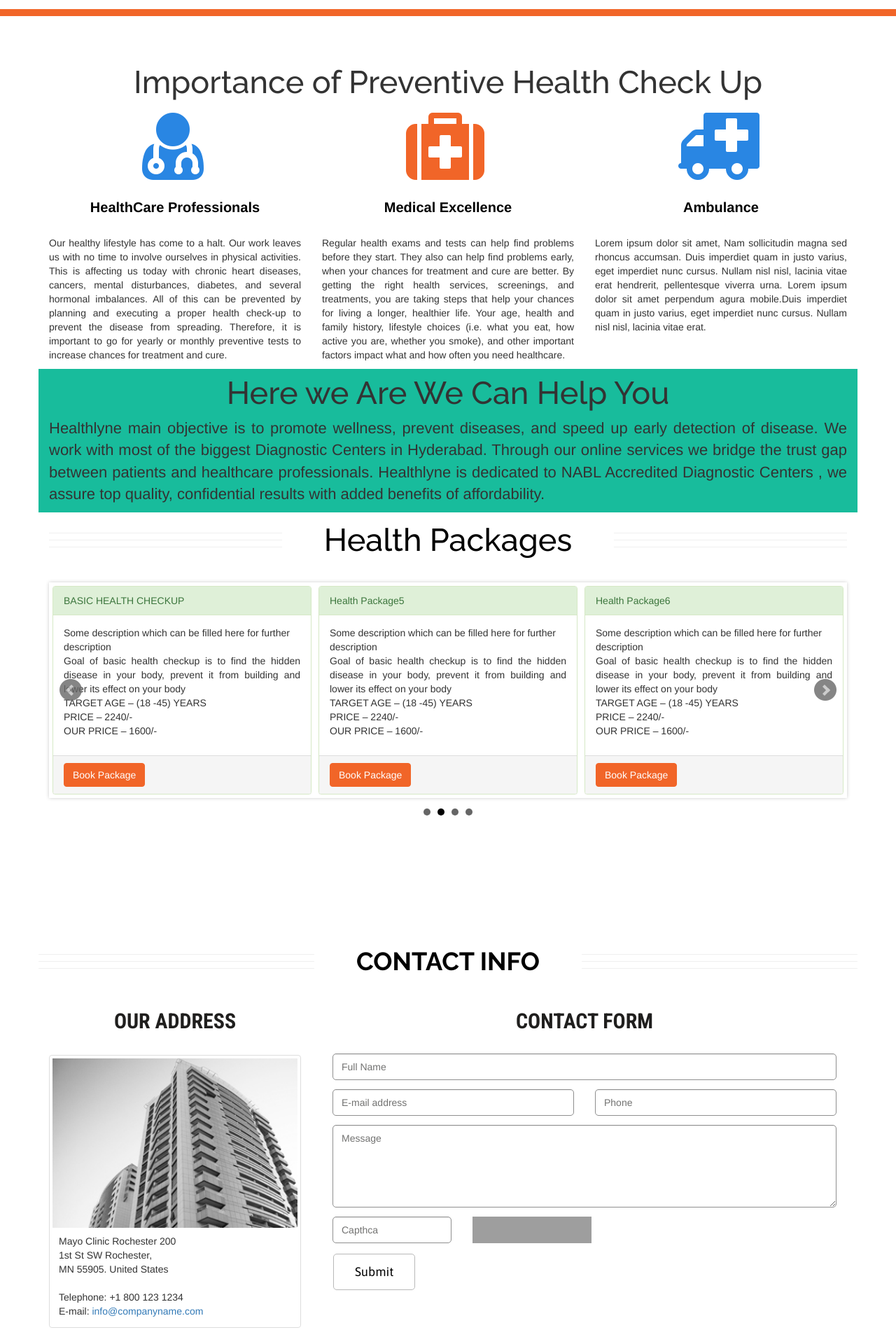
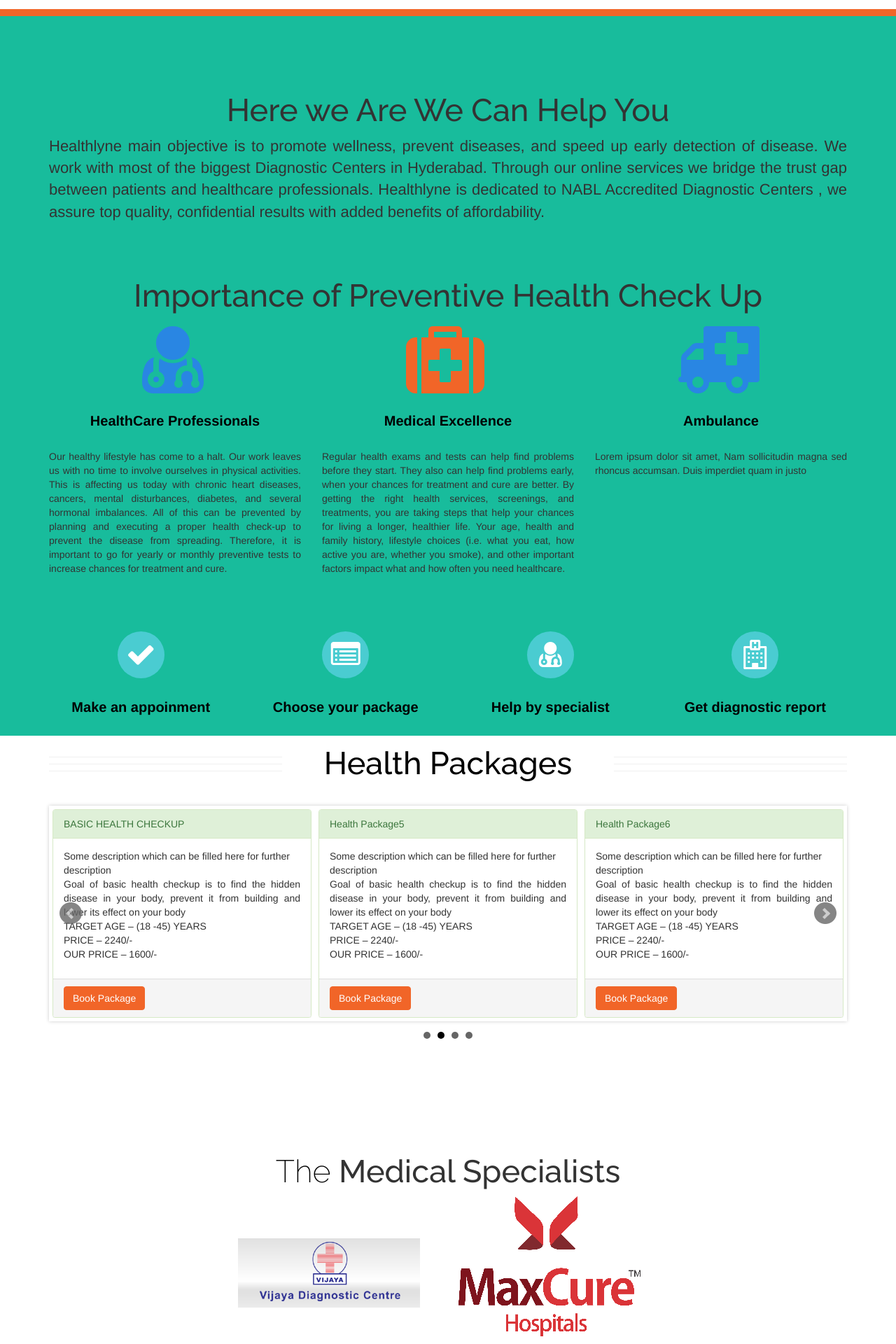
Before and after one commit to prav1psl/healthlyneweb, an Angular app: page /default in a window 1280 px wide. Shown: the part 600-2520 px from the top of the page at 70% size. Built offline with nearby package versions, Linux system fonts and the light colour scheme; grey boxes are pictures that could not be loaded; a web font is replaced by a local one.

Commit message:
Updated UI

```diff
--- a/src/app/about/about.component.css
+++ b/src/app/about/about.component.css
@@ -0,0 +1,174 @@
+#about{
+     background: #18BC9C;
+}
+#aboutInfo{
+    padding-top: 100px !important;
+}
+.home-section {
+    padding-top: 70px;
+	/*display:block;
+    position:relative;
+    z-index:120;
+	background-color: #fff;*/
+}
+
+
+.home-section.nopadding {
+    padding-top: 0;
+    padding-bottom: 0;
+	display:block;
+    position:relative;
+    z-index:120;
+}
+.home-section.nopadding-bot {
+    padding-bottom: 0;
+}
+.home-section.nopadding-top {
+    padding-top: 0;
+}
+
+@-webkit-keyframes fadeInUp {
+  0% {
+    opacity: 0;
+    -webkit-transform: translateY(20px);
+    transform: translateY(20px);
+  }
+
+  100% {
+    opacity: 1;
+    -webkit-transform: translateY(0);
+    transform: translateY(0);
+  }
+}
+
+@keyframes fadeInUp {
+  0% {
+    opacity: 0;
+    -webkit-transform: translateY(20px);
+    -ms-transform: translateY(20px);
+    transform: translateY(20px);
+  }
+
+  100% {
+    opacity: 1;
+    -webkit-transform: translateY(0);
+    -ms-transform: translateY(0);
+    transform: translateY(0);
+  }
+}
+
+.fadeInUp {
+  -webkit-animation-name: fadeInUp;
+  animation-name: fadeInUp;
+}
+
+@-webkit-keyframes fadeInUpBig {
+  0% {
+    opacity: 0;
+    -webkit-transform: translateY(2000px);
+    transform: translateY(2000px);
+  }
+
+  100% {
+    opacity: 1;
+    -webkit-transform: translateY(0);
+    transform: translateY(0);
+  }
+}
+
+@keyframes fadeInUpBig {
+  0% {
+    opacity: 0;
+    -webkit-transform: translateY(2000px);
+    -ms-transform: translateY(2000px);
+    transform: translateY(2000px);
+  }
+
+  100% {
+    opacity: 1;
+    -webkit-transform: translateY(0);
+    -ms-transform: translateY(0);
+    transform: translateY(0);
+  }
+}
+
+.fadeInUpBig {
+  -webkit-animation-name: fadeInUpBig;
+  animation-name: fadeInUpBig;
+}
+
+.paddingtop-80 {
+    padding-top: 80px !important;
+}
+
+article, aside, details, figcaption, figure, footer, header, hgroup, main, menu, nav, section, summary {
+    display: block;
+}
+
+* {
+    -webkit-box-sizing: border-box;
+    -moz-box-sizing: border-box;
+    box-sizing: border-box;
+}
+user agent stylesheet
+article, aside, footer, header, hgroup, main, nav, section {
+    display: block;
+}
+Inherited from body#page-top
+
+
+Pseudo ::before element
+
+:before, :after {
+    -webkit-box-sizing: border-box;
+    -moz-box-sizing: border-box;
+    box-sizing: border-box;
+}
+Pseudo ::after element
+
+:before, :after {
+    -webkit-box-sizing: border-box;
+    -moz-box-sizing: border-box;
+    box-sizing: border-box;
+}
+
+.box i {
+    margin-bottom: 10px;
+}
+
+.bg-skin {
+    background: #4ACCD1;
+}
+
+.circled {
+    background: #4ACCD1;
+}
+
+.circled {
+    border-radius: 50%;
+    display: inline-block;
+    color: #fff;
+    width: 1.6em;
+    height: 1.6em;
+    text-align: center;
+    line-height: 1.6em;
+}
+
+.fa-3x {
+    font-size: 3em;
+}
+
+.fa {
+    /*display: inline-block;
+    font: normal normal normal 14px/1 FontAwesome;
+    font-size: inherit;
+    text-rendering: auto;
+    -webkit-font-smoothing: antialiased;
+    -moz-osx-font-smoothing: grayscale;*/
+}
+
+* {
+    -webkit-box-sizing: border-box;
+    -moz-box-sizing: border-box;
+    box-sizing: border-box;
+}
--- a/src/app/about/about.component.html
+++ b/src/app/about/about.component.html
@@ -1,22 +1,33 @@
 <div id="about">
   <div class="container-fluid1"></div>
 
+    <div id="aboutInfo" class="container">
+        <div class="row">
+            <div class="col-lg-12 text-center aboutClsHeader">
+                <h2>Here we Are We Can Help You</h2>
+
+            </div>
+        </div>
+        <div class="row">
+            <div class="col-lg-12 aboutCls">
+                <p>
+                    Healthlyne main objective is to promote wellness, prevent diseases, and speed up early detection of disease. We work with most of the biggest Diagnostic Centers in Hyderabad. Through our online services we bridge the trust gap between patients and healthcare professionals.
+                    Healthlyne is dedicated to NABL Accredited Diagnostic Centers , we assure top quality, confidential results with added benefits of affordability.
+                </p>
+            </div>
+        </div>
+    </div>
         <div class="container">
         <div class="row">
-
             <div class="col-lg-12 text-center">
                 <h2> Importance of Preventive Health Check Up </h2>
-
             <!--<p class="mecoo">Our medical specialists care about you & your family's health</p>-->
             </div>
-
         </div>
-
     </div>
         <!--about in lg-->
     <div class="container">
         <div class="row">
-
             <div class="col-lg-4">
                 <i class="fa fa-user-md fa-5x"></i>
                 <h4>HealthCare Professionals</h4>
@@ -35,28 +46,55 @@
             <div class="col-lg-4">
                 <i class="fa fa-ambulance fa-7x"></i>
                 <h4>Ambulance</h4>
-                    <p>Lorem ipsum dolor sit amet, Nam sollicitudin magna sed rhoncus accumsan. Duis imperdiet quam in justo varius, eget imperdiet nunc cursus. Nullam nisl nisl, lacinia vitae erat hendrerit, pellentesque viverra urna. Lorem ipsum dolor sit amet perpendum agura mobile.Duis imperdiet quam in justo varius, eget imperdiet nunc cursus. Nullam nisl nisl, lacinia vitae erat.</p>
+                <p>Lorem ipsum dolor sit amet, Nam sollicitudin magna sed rhoncus accumsan. Duis imperdiet quam in justo</p>
                    <!-- <center><div class="btn btn1-default">LEARN MORE</div></center>-->
             </div>
+        </div>
+    </div>
+
+
+        <div class="container home-section">
+			<div class="row">
+				<div class="col-sm-3 col-md-3">
+					<div class="wow fadeInUp" data-wow-delay="0.2s">
+						<div class="box text-center">
+
+							<i class="fa fa-check fa-3x circled bg-skin"></i>
+							<h4 class="h-bold">Make an appoinment</h4>
 
 						</div>
 					</div>
-      <div class="container">
-            <div class="row">
-                <div class="col-lg-12 text-center aboutClsHeader">
-                    <h2>Here we Are We Can Help You</h2>
+				</div>
+				<div class="col-sm-3 col-md-3">
+					<div class="wow fadeInUp" data-wow-delay="0.2s">
+						<div class="box text-center">
+
+							<i class="fa fa-list-alt fa-3x circled bg-skin"></i>
+							<h4 class="h-bold">Choose your package</h4>
 
 						</div>
 					</div>
-            <div class="row">
-                <div class="col-lg-12 aboutCls">
-                    <p>
-                      Healthlyne main objective is to promote wellness, prevent diseases, and speed up early detection of disease. We work with most of the biggest Diagnostic Centers in Hyderabad. Through our online services we bridge the trust gap between patients and healthcare professionals.
-Healthlyne is dedicated to NABL Accredited Diagnostic Centers , we assure top quality, confidential results with added benefits of affordability.
-                    </p>
+				</div>
+				<div class="col-sm-3 col-md-3">
+					<div class="wow fadeInUp" data-wow-delay="0.2s">
+						<div class="box text-center">
+							<i class="fa fa-user-md fa-3x circled bg-skin"></i>
+							<h4 class="h-bold">Help by specialist</h4>
+
+						</div>
+					</div>
+				</div>
+				<div class="col-sm-3 col-md-3">
+					<div class="wow fadeInUp" data-wow-delay="0.2s">
+						<div class="box text-center">
+
+							<i class="fa fa-hospital-o fa-3x circled bg-skin"></i>
+							<h4 class="h-bold">Get diagnostic report</h4>
+						</div>
+					</div>
+				</div>
+			</div>
 		</div>
 
 
 </div>
-        </div>
-</div>
--- a/src/app/clients/clients.component.css
+++ b/src/app/clients/clients.component.css
@@ -0,0 +1,8 @@
+.col-md-6 img.center {
+    display: block;
+    margin: 0 auto;
+}
+.vijayaCls{
+    padding-left: 270px;
+    padding-top: 60px;
+}
--- a/src/app/clients/clients.component.html
+++ b/src/app/clients/clients.component.html
@@ -4,154 +4,24 @@
     <div class="col-lg-12 text-center">
       <h2><span class="merabi">The</span> Medical Specialists</h2>
 
-      <p class="mecoo">Lorem ipsum dolor sit amet vitae facilisus non troppo pradae</p>
+      <p class="mecoo"></p>
     </div>
 
-    <div class="col-lg-12">
-      <div id="banner_wrapper">
-        <div id="banner">
-
-          <div class="carousel-box">
-            <div class="inner">
-              <div class="carousel main">
-                <ul>
-                  <li>
-                    <div class="banner">
-                      <div class="banner_inner">
-                        <a href="more.html">
-
-                          <figure><img src="images/banner1.jpg" alt="" class="img"><em></em></figure>
-                          <div class="caption">
-                            <div class="text2">Dr. Alex Ferguson</div>
-                            <div class="textorange">CANCER SPECIALIST</div>
-                            <div class="btn btn-default">APPOINTMENT</div>
-                          </div>
-                        </a>
-                      </div>
-                    </div>
-                  </li>
-                  <li>
-                    <div class="banner">
-                      <div class="banner_inner">
-                        <a href="more.html">
-
-                          <figure><img src="images/banner2.jpg" alt="" class="img"><em></em></figure>
-                          <div class="caption">
-
-                            <div class="text2">Dr. David Vachini</div>
-                            <div class="textorange">HEART SURGUN</div>
-                            <div class="btn btn-default">APPOINTMENT</div>
-                          </div>
-                        </a>
-                      </div>
-                    </div>
-                  </li>
-                  <li>
-                    <div class="banner">
-                      <div class="banner_inner">
-                        <a href="more.html">
-
-                          <figure><img src="images/banner3.jpg" alt="" class="img"><em></em></figure>
-                          <div class="caption">
-
-                            <div class="text2">Dr. Anye Brown</div>
-                            <div class="textorange">SENIOR NURSE</div>
-                            <div class="btn btn-default">APPOINTMENT</div>
-                          </div>
-                        </a>
-                      </div>
-                    </div>
-                  </li>
-                  <li>
-                    <div class="banner">
-                      <div class="banner_inner">
-                        <a href="more.html">
-
-                          <figure><img src="images/banner4.jpg" alt="" class="img"><em></em></figure>
-                          <div class="caption">
-
-                            <div class="text2">Dr. Laura Smith</div>
-                            <div class="textorange">PEDIATRIC</div>
-                            <div class="btn btn-default">APPOINTMENT</div>
-                          </div>
-                        </a>
-                      </div>
-                    </div>
-                  </li>
-                  <li>
-                    <div class="banner">
-                      <div class="banner_inner">
-                        <a href="more.html">
-
-                          <figure><img src="images/banner1.jpg" alt="" class="img"><em></em></figure>
-                          <div class="caption">
+    <div class="row">
 
 
-                            <div class="text2">Dr. Alex Frugosen</div>
-                            <div class="textorange">CANCER SPECIALIST</div>
-                            <div class="btn btn-default">APPOINTMENT</div>
-                          </div>
-                        </a>
-                      </div>
-                    </div>
-                  </li>
-                  <li>
-                    <div class="banner">
-                      <div class="banner_inner">
-                        <a href="more.html">
+            <div class="col-md-6">
+                <a href="#">
+                    <img class="img-responsive vijayaCls" src="images/vijaya.png" alt="">
+                </a>
+            </div>
 
-                          <figure><img src="images/banner2.jpg" alt="" class="img"><em></em></figure>
-                          <div class="caption">
+            <div class="col-md-6">
+                <a href="#">
+                    <img class="img-responsive" src="images/maxcure.png" alt="">
+                </a>
+            </div>
+        </div>
 
-                            <div class="text2">Dr. Alex Frugosen</div>
-                            <div class="textorange">HEART SURGUN</div>
-                            <div class="btn btn-default">APPOINTMENT</div>
-                          </div>
-                        </a>
-                      </div>
-                    </div>
-                  </li>
-                  <li>
-                    <div class="banner">
-                      <div class="banner_inner">
-                        <a href="more.html">
-
-                          <figure><img src="images/banner3.jpg" alt="" class="img"><em></em></figure>
-                          <div class="caption">
-
-
-                            <div class="text2">Dr. Viola Amatti</div>
-                            <div class="textorange">SENIOR NURSE</div>
-                            <div class="btn btn-default">APPOINTMENT</div>
-                          </div>
-                        </a>
-                      </div>
-                    </div>
-                  </li>
-                  <li>
-                    <div class="banner">
-                      <div class="banner_inner">
-                        <a href="more.html">
-
-                          <figure><img src="images/banner4.jpg" alt="" class="img"><em></em></figure>
-                          <div class="caption">
-
-
-                            <div class="text2">Dr. Lia Frugman</div>
-                            <div class="textorange">PEDIATRIC</div>
-                            <div class="btn btn-default">APPOINTMENT</div>
-                          </div>
-                        </a>
-                      </div>
-                    </div>
-                  </li>
-
-                </ul>
-              </div>
-            </div>
-          </div>
-        </div>
-      </div>
-    </div>
   </div>
 </div>
--- a/src/app/default/default.component.html
+++ b/src/app/default/default.component.html
@@ -26,7 +26,7 @@ Healthlyne is dedicated to NABL Accredited Diagnostic Centers , we assure top qu
 <app-packages></app-packages>
 
 <div id="services"></div>
-
+<app-clients></app-clients>
 <!--
 <div id="ourteam"></div>
 <div class="container-fluid1"></div>
```
Also changed, not shown: src/css/style.css (+5 -5 lines), src/images/maxcure.png (added), src/images/vijaya.png (added). Lines whose indentation alone changed are shown as unchanged.
